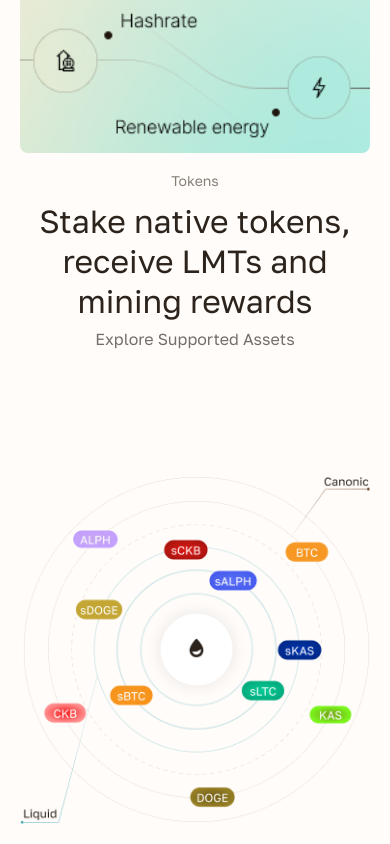
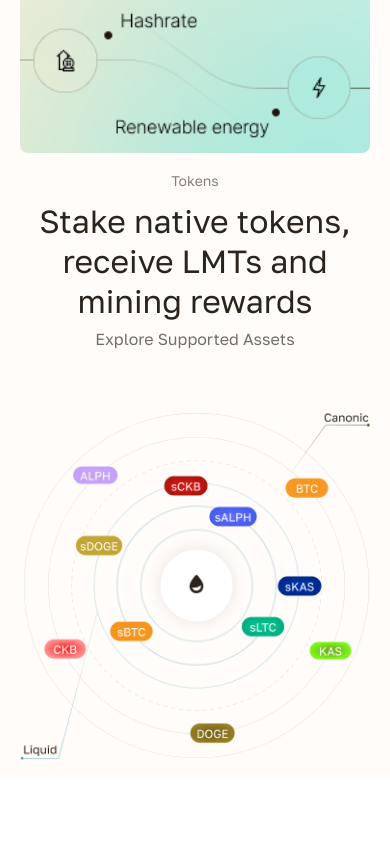
Before and after one commit to minedfi-protocol/landing, a Next.js app: page / in a window 390 px wide. Shown: the part 613-1457 px from the top of the page. After the commit the page ends 1393 px from the top, so only its background shows below. Built offline with nearby package versions, Linux system fonts and the light colour scheme.

Commit message:
fix: adjust margin and remove priority from images in TokenSection

```diff
--- a/src/sections/TokenSection.tsx
+++ b/src/sections/TokenSection.tsx
@@ -16,14 +16,13 @@ export const TokenSection = () => {
           Explore Supported Assets
         </p>
       </div>
-      <div className='mt-[64px]'>
+      <div className='md:mt-[64px]'>
         <div className='block md:hidden'>
           <Image
             src='/assets/images/Token-Graphic-Mobile.png'
             alt='Info graphic about tokens'
             width={375}
             height={386}
-            priority
           />
         </div>
 
@@ -33,7 +32,6 @@ export const TokenSection = () => {
             alt='Info graphic about tokens'
             width={679}
             height={697}
-            priority
           />
         </div>
       </div>
```
